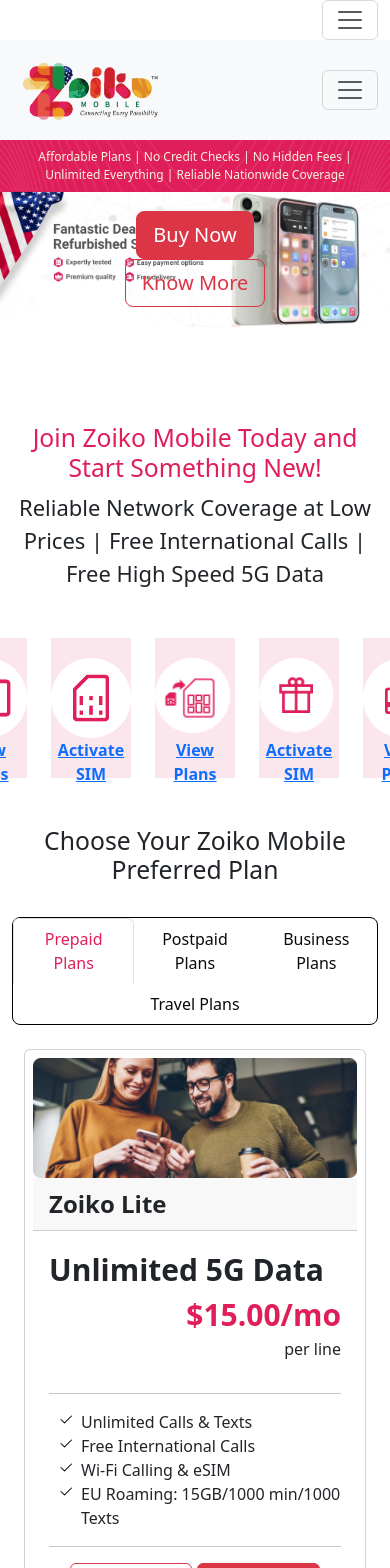
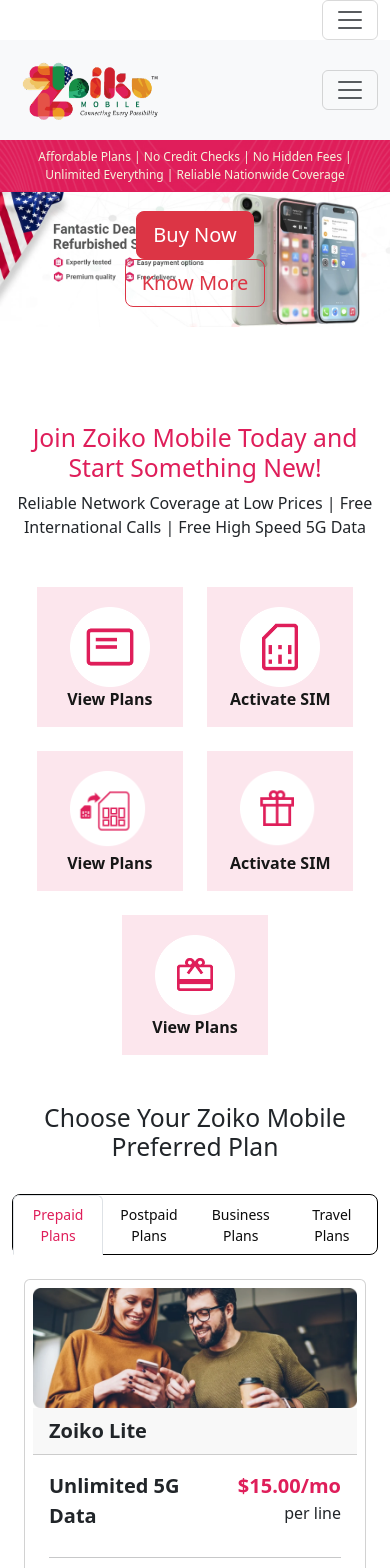
Before and after one commit to ZoikoGroup/zmusreact, a Next.js app: page / in a window 390 px wide. Shown: the top 1568 px of the page. Built offline with nearby package versions, Linux system fonts and the light colour scheme.

Commit message:
Responsive view updated

```diff
--- a/app/components/CarouselPlans.js
+++ b/app/components/CarouselPlans.js
@@ -10,7 +10,7 @@ export default function CarouselSimPlan () {
         <>
         <Container fluid className="py-4">
             <h2 className="text-center py-4">Choose Your Zoiko Mobile Preferred Plan</h2>
-            <ul className="nav nav-tabs nav-justified" role="tablist" style={{border:'1px solid black',borderRadius:'8px'}}>
+            <ul className="nav nav-tabs nav-justified tabhead" role="tablist" style={{border:'1px solid black',borderRadius:'8px'}}>
                 <li className="nav-item" role="presentation">
                     <Link className="nav-link active" id="justified-tab-0" data-bs-toggle="tab" href="#prepaid" role="tab" aria-controls="justified-tabpanel-0" aria-selected="true"> Prepaid Plans </Link>
                 </li>
--- a/app/components/Footer.js
+++ b/app/components/Footer.js
@@ -7,7 +7,7 @@ const Footer = () => {
     return (
         <>
         <Container fluid className="footerboxlarge">
-            <Container className="p-5 mt-4">
+            <Container className="py-5 mt-4">
                 <Row>
                     <Col md={3} sm={12} xs={12}>
                         <p className="txtred">About Us</p>
@@ -93,7 +93,7 @@ const Footer = () => {
                 </Row>
             </Container>
         </Container>
-        <Container fluid className="bgred mb-5 pt-3" style={{maxHeight:'400px'}}>
+        <Container fluid className="bgred mb-5 pt-3">
             <Container className="mt-5 px-5 pt-5 footerbox">
                 <Row>
                     <Col md={4} sm={12} xs={12}>
--- a/app/components/Header.js
+++ b/app/components/Header.js
@@ -16,7 +16,7 @@ const Header = () => {
         <>
         <Navbar collapseOnSelect expand="lg" className="bg-body-tertiary p-0">
             <Container fluid>
-                <Navbar.Brand href="#home"><Image src='/img/zmuslogo.png' width={160} height={90} alt="Logo" /></Navbar.Brand>
+                <Navbar.Brand href="/"><Image src='/img/zmuslogo.png' width={160} height={90} alt="Logo" /></Navbar.Brand>
                 <Navbar.Toggle aria-controls="responsive-navbar-nav" />
                 <Navbar.Collapse id="responsive-navbar-nav">
                     <Nav className="mx-auto">
--- a/app/components/HomeSecA.js
+++ b/app/components/HomeSecA.js
@@ -8,7 +8,7 @@ const HomeSecA = () => {
         <Container className="mt-5">
             <h2 className="txtred text-center pt-5">Join Zoiko Mobile Today and Start Something New!</h2>
             <p className="body22 text-center">Reliable Network Coverage at Low Prices | Free International Calls | Free High Speed 5G Data</p>
-            <div className="d-flex flex-row justify-content-center gap-4 mt-5">
+            <div className="pinkboxwraper justify-content-center gap-4 mt-5">
                 <div className="pinkbox align-items-center">
                     <Link href={"#"}>
                         <Image src={"/img/icons/icon1-home.png"} width={80} height={80} alt="Icon 1" className="mx-auto d-block" />
--- a/app/components/RefurbishedSmartphones.js
+++ b/app/components/RefurbishedSmartphones.js
@@ -5,12 +5,12 @@ const RefurbishedSmartphones = () => {
     return (
         <Container className="py-5">
             <Row className="align-items-center">
-                <Col>
+                <Col md={6} sm={12} xs={12}>
                     <h2>Pick Up A Fantastic Deal On Our Smartphones!</h2>
                     <p className="body22">From Sleek Design to Lightning-Fast Processors, Our Smartphones Have Got It All.</p>
                     <Button variant="danger" size="lg" href="#">View All Smartphones</Button>
                 </Col>
-                <Col>
+                <Col md={6} sm={12} xs={12}>
                     <Image src="/img/refurbished-smartphones.webp" fluid alt="Refurbished Smartphones" />
                 </Col>
             </Row>
--- a/app/components/WhyChooseZoiko.js
+++ b/app/components/WhyChooseZoiko.js
@@ -3,7 +3,7 @@ import { Card, CardBody, Col, Container, Image, Row } from "react-bootstrap";
 
 const WhyChooseZoiko = () => {
     return (
-        <Container fluid className="bglite p-5 my-4">
+        <Container fluid className="bglite p-5 my-4 whychoose">
             <h2 className="text-center pb-3">Why Choose Zoiko Mobile?</h2>
             <Row className="gx-5">
                 <Col md={4} sm={12} xs={12}>
--- a/app/globals.css
+++ b/app/globals.css
@@ -84,6 +84,11 @@ a {
 .body22 {
   font-size: 22px;
 }
+.pinkboxwraper {
+  display: flex;
+  flex-wrap: wrap;
+  flex-direction: row;
+}
 .pinkbox {
   width: 180px;
   height: 140px;
@@ -93,6 +98,10 @@ a {
   font-weight: 600;
   text-align: center;
   padding-top: 20px;
+}
+.pinkbox a {
+  text-decoration: none;
+  color: #171717;
 }
 .card-header {
   color: #DF1E5A;
@@ -168,4 +177,27 @@ a {
   .carousel-indicators {
     display: none !important;
   }
+  .pinkbox {
+    flex: 40%;
+    max-width: 40%;
+  }
+  .whychoose {
+    padding: 10px !important;
+  }
+  .whychoose .card {
+    padding: 8px !important;
+    margin-bottom: 10px;
+  }
+  .icw10 {
+    max-height: 60px;
+  }
+  .body22 {
+    font-size: 16px;
+  }
+  .data, .curprice, .card-header {
+    font-size: 20px;
+  }
+  .tabhead {
+    font-size: 14px;
+  }
 }
```
